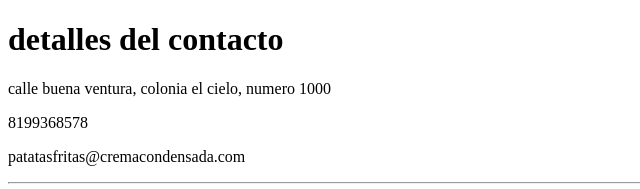
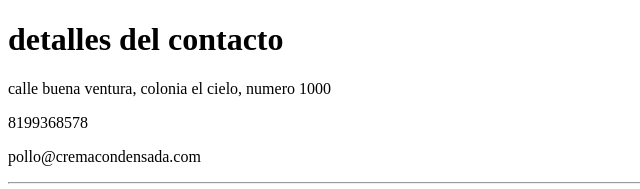
Before and after one commit to alan6192me/cv, a plain HTML site: page contactame.html in a window 1280 px wide. Shown: the top 189 px of the page, 0-640 px from the left. Drawn offline with Linux system fonts and the light colour scheme.

Commit message:
Add files via upload

```diff
--- a/contactame.html
+++ b/contactame.html
@@ -9,7 +9,7 @@
     <h1>  detalles del contacto  </h1>
     <p> calle buena ventura, colonia el cielo, numero 1000</p>
     <p>8199368578</p>
-    <p> patatasfritas@cremacondensada.com</p>
+    <p> pollo@cremacondensada.com</p>
     <hr>
 <form action="mailto:azzamnustas@me.com" method="post" enctype="text/plain">
       <label> tu nombre: </label>
```
